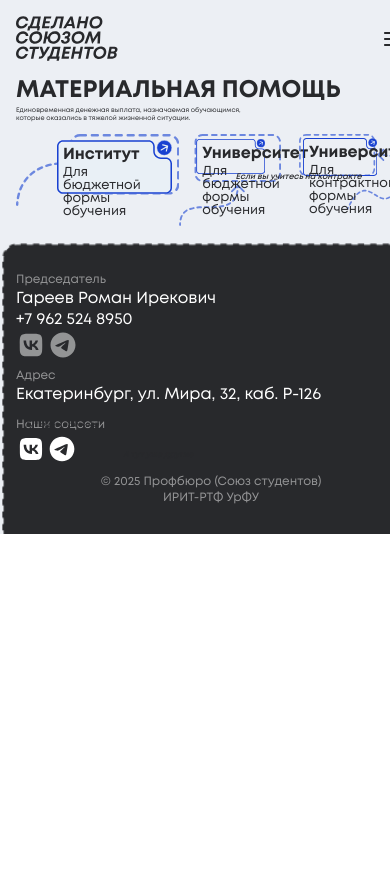
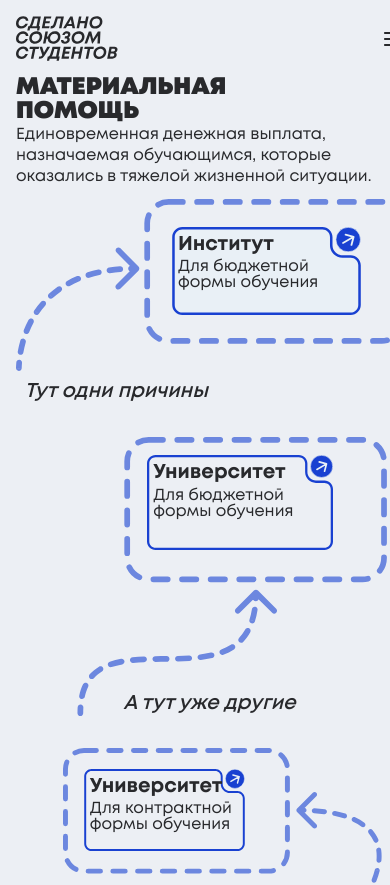
Before and after one commit to Emma-Shifter/Student-Union-IRIT-RTF, a React (Create React App) app in the folder student-union/: page /materialhelp in a window 390 px wide. Shown: the top 885 px of the page. Before the commit the page ends 844 px from the top, so only its background shows below. Built offline with nearby package versions, Linux system fonts and the light colour scheme.

Commit message:
готова полностью мобильная верствка

```diff
--- a/student-union/src/App.css
+++ b/student-union/src/App.css
@@ -1847,4 +1847,82 @@ h1 {
     align-items: center;
     margin-bottom: 36px;
   }
-}
+
+  .MaterialHelpPage h1 {
+    font-size: 24px;
+    font-weight: 950;
+    width: 70%;
+    line-height: 100%;
+  }
+  .MaterialHelpPage p {
+    font-size: 16px;
+    width: 100%;
+  }
+
+  .mp-elem-container {
+    flex-direction: column;
+  }
+  .mp-elem-0 {
+    height: 210px;
+    padding-left: 40%;
+    padding-top: 7%;
+  }
+  .mp-elem-1 {
+    height: 277px;
+    width: 75%;
+    margin-left: 61px;
+    margin-right: 16px;
+    margin-bottom: 20px;
+  }
+  .mp-elem-2 {
+    margin-top: 10px;
+    height: 223px;
+    width: 87%;
+    margin-left: 47px;
+    margin-bottom: 50px;
+  }
+  .MaterialHelpPage > .mp-elem-0-text {
+    top: 378px;
+    font-size: 20px;
+  }
+  .MaterialHelpPage > .mp-elem-1-text {
+    top: 690px;
+    font-size: 20px;
+  }
+  .MaterialHelpPage > .mp-elem-2-text {
+    font-size: 20px;
+    top: 980px;
+    left: 16px;
+    text-wrap: nowrap;
+  }
+  .mp-elem-0 > .PartOfTeam {
+    height: 80px;
+  }
+  .mp-elem-1 > .PartOfTeam {
+    height: 87px;
+    width: 80%;
+    margin-left: 18%;
+    margin-top: 5%;
+  }
+  .mp-elem-2 > .PartOfTeam {
+    height: 74px;
+    margin-left: 5%;
+    margin-top: 5%;
+  }
+  .mp-elem-0 h3,
+  .mp-elem-1 h3,
+  .mp-elem-2 h3 {
+    font-size: 20px;
+  }
+  .mp-elem-0 p,
+  .mp-elem-1 p,
+  .mp-elem-2 p {
+    font-size: 16px;
+  }
+  .mp-elem-0 p {
+    width: 88%;
+  }
+  .mp-elem-1 p {
+    width: 75%;
+  }
+}
```
